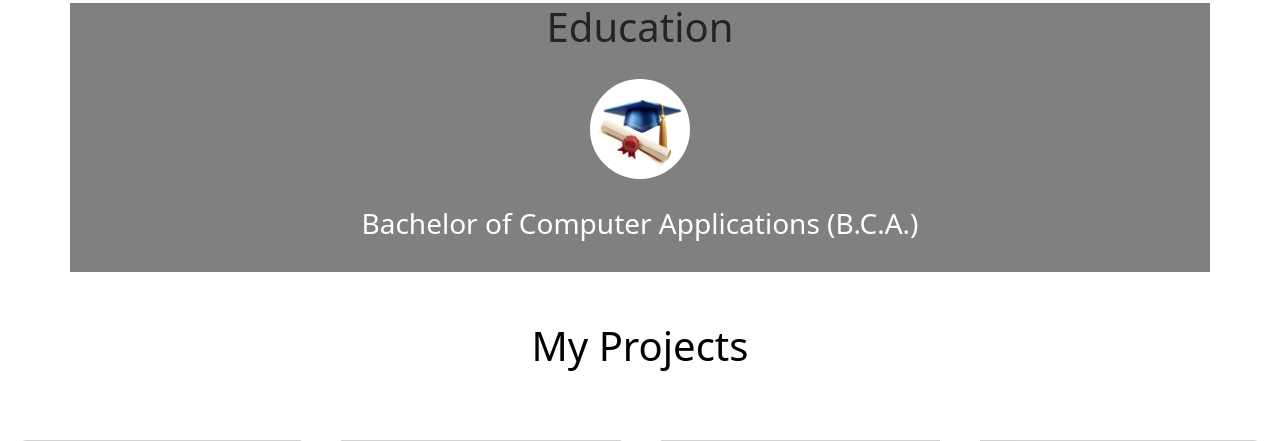
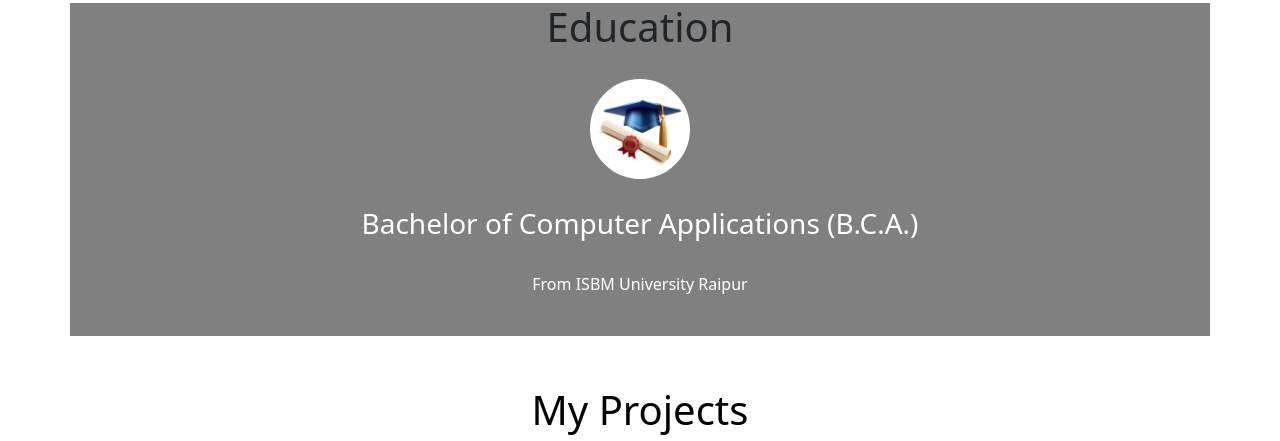
Before and after one commit to rahullokhande123/Django_Static_Portfolio, a Django app: page /home/ in a window 1280 px wide. Shown: the part 1247-1688 px from the top of the page. Run offline with Django 5.2, Linux system fonts and the light colour scheme; some libraries are stand-ins or nearby versions; some web fonts are replaced.

Commit message:
Static Portfolio

```diff
--- a/project/app/templates/home.html
+++ b/project/app/templates/home.html
@@ -185,7 +185,7 @@
       <h1 class="display-6 text-center">
 
             <h3 align="center">Bachelor of Computer Applications (B.C.A.)</h3> <br>
-
+            <p align="center">From ISBM University Raipur</p> <br>
 
 
 
```
